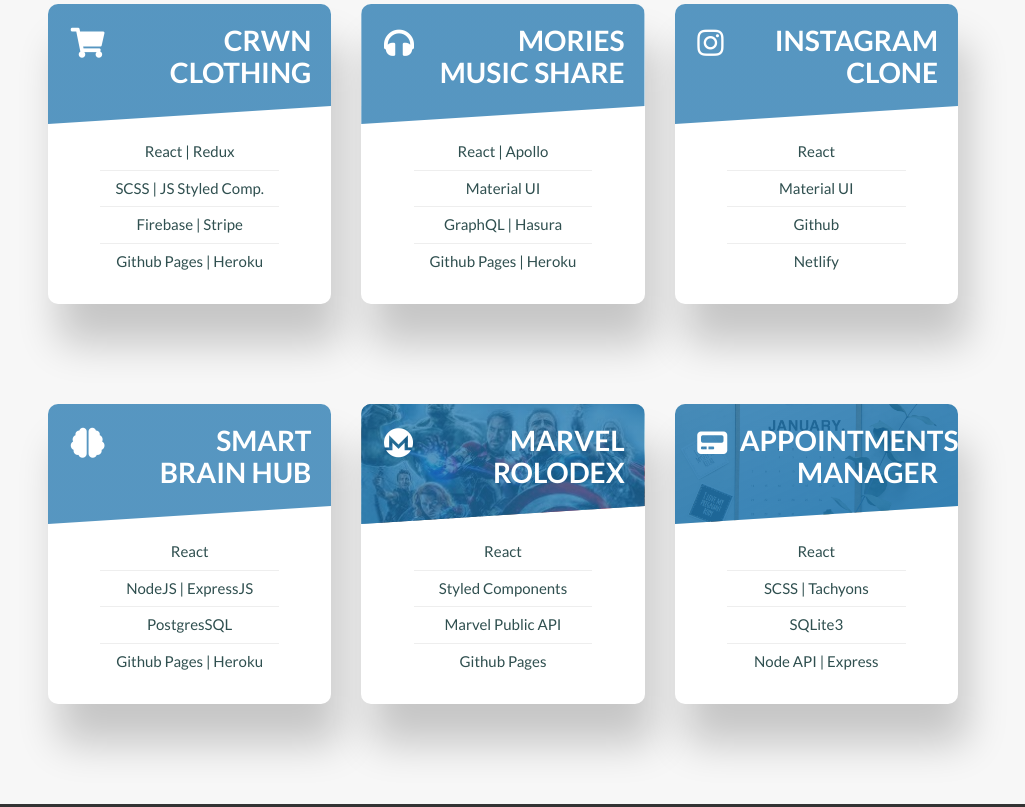
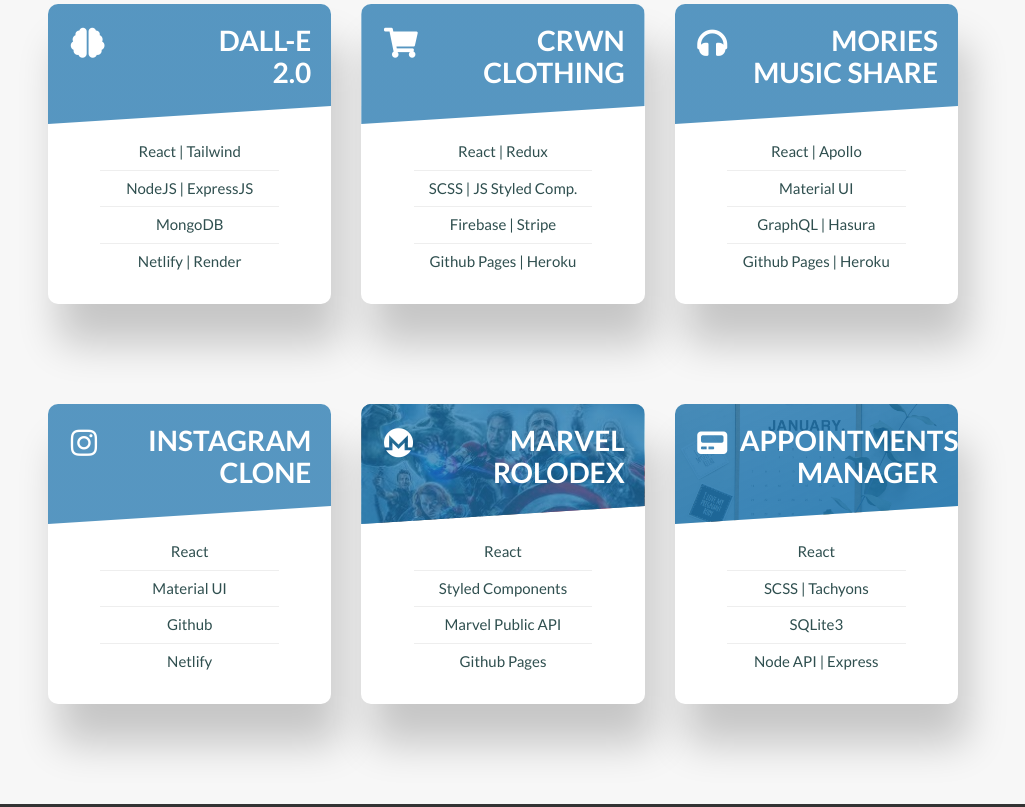
Before and after one commit to mvmories/myPortfolio, a website: page build/index.html in a window 1280 px wide. Shown: the part 2240-3047 px from the top of the page, without its empty margins (117-1142 px from the left). Drawn offline with nearby package versions, Linux system fonts and the light colour scheme.

Commit message:
Added new project

```diff
--- a/build/index.html
+++ b/build/index.html
@@ -271,7 +271,46 @@
           </h2>
         </div>
         <div class="row">
-          <!-- Project 1 - CRWN CLothing -->
+          <!-- Project 1 - Dall-E 2.0 -->
+          <div class="col-1-of-3">
+            <div class="card">
+              <!-- card-front -->
+              <div class="card__side card__side--front">
+                <div class="card__picture card__picture--1">&nbsp;</div>
+                <i class="fas fa-brain card__svg-icon"></i>
+                <h4 class="card__heading">
+                  <span class="card__heading-span--1">DALL-E<br />2.0</span>
+                </h4>
+                <div class="card__details">
+                  <ul>
+                    <li>React | Tailwind</li>
+                    <li>NodeJS | ExpressJS</li>
+                    <li>MongoDB</li>
+                    <li>Netlify | Render</li>
+                  </ul>
+                </div>
+              </div>
+              <!-- card-back -->
+              <div class="card__side card__side--back card__side--back-1">
+                <div class="card__cta">
+                  <div class="card__box">
+                    <div class="card__description">
+                      Full Stack MERN AI Image Generation App - OpenAPI DALL-E
+                      Clone
+                    </div>
+                    <a
+                      target="_blank"
+                      href="https://mvmories-dall-e.netlify.app/"
+                      class="btn btn--gradient btn--github"
+                      >Demo</a
+                    >
+                  </div>
+                </div>
+              </div>
+            </div>
+          </div>
+
+          <!-- Project 2 - CRWN CLothing -->
           <div class="col-1-of-3">
             <div class="card">
               <!-- card-front -->
@@ -310,7 +349,7 @@
             </div>
           </div>
 
-          <!-- Project 2 - MoriesMusicShare -->
+          <!-- Project 3 - MoriesMusicShare -->
           <div class="col-1-of-3">
             <div class="card">
               <!-- card-front -->
@@ -349,7 +388,7 @@
             </div>
           </div>
 
-          <!-- Project 3 - Instagram Clone -->
+          <!-- Project 4 - Instagram Clone -->
           <div class="col-1-of-3">
             <div class="card">
               <!-- card-front -->
@@ -389,48 +428,6 @@
           </div>
 
           <!-- End of projects Line -->
-
-          <!-- Project 4 - SmartBrainHub -->
-          <div class="col-1-of-3">
-            <div class="card">
-              <!-- card-front -->
-              <div class="card__side card__side--front">
-                <div class="card__picture card__picture--1">&nbsp;</div>
-                <i class="fas fa-brain card__svg-icon"></i>
-                <h4 class="card__heading">
-                  <span class="card__heading-span--1"
-                    >SMART<br />BRAIN HUB</span
-                  >
-                </h4>
-                <div class="card__details">
-                  <ul>
-                    <li>React</li>
-                    <li>NodeJS | ExpressJS</li>
-                    <li>PostgresSQL</li>
-                    <li>Github Pages | Heroku</li>
-                  </ul>
-                </div>
-              </div>
-              <!-- card-back -->
-              <div class="card__side card__side--back card__side--back-1">
-                <div class="card__cta">
-                  <div class="card__box">
-                    <div class="card__description">
-                      Multi-user fullstack app with CRUD server & database that
-                      finds faces in any jpg you send him and tracks submissions
-                      per user
-                    </div>
-                    <a
-                      target="_blank"
-                      href="https://smart-brain-hub.herokuapp.com/"
-                      class="btn btn--gradient btn--github"
-                      >Demo</a
-                    >
-                  </div>
-                </div>
-              </div>
-            </div>
-          </div>
 
           <!-- Project 5 - Marvel -->
           <div class="col-1-of-3">
--- a/package.json
+++ b/package.json
@@ -9,7 +9,7 @@
   },
   "author": "",
   "license": "ISC",
-  "dependencies": {
-    "gh-pages": "^3.1.0"
+  "devDependencies": {
+    "gh-pages": "^4.0.0"
   }
 }
```
Also changed, not shown: 2 other files.
